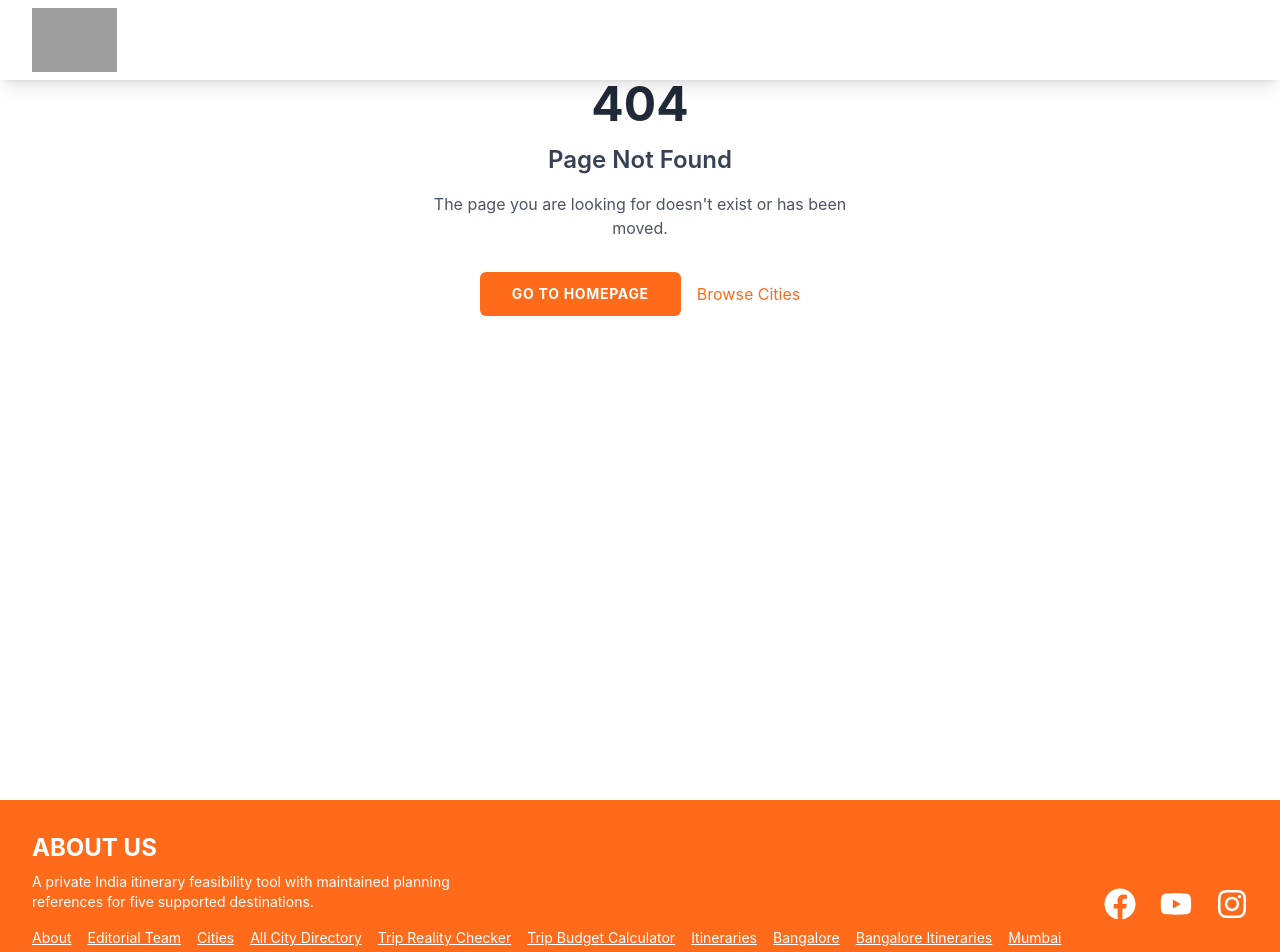
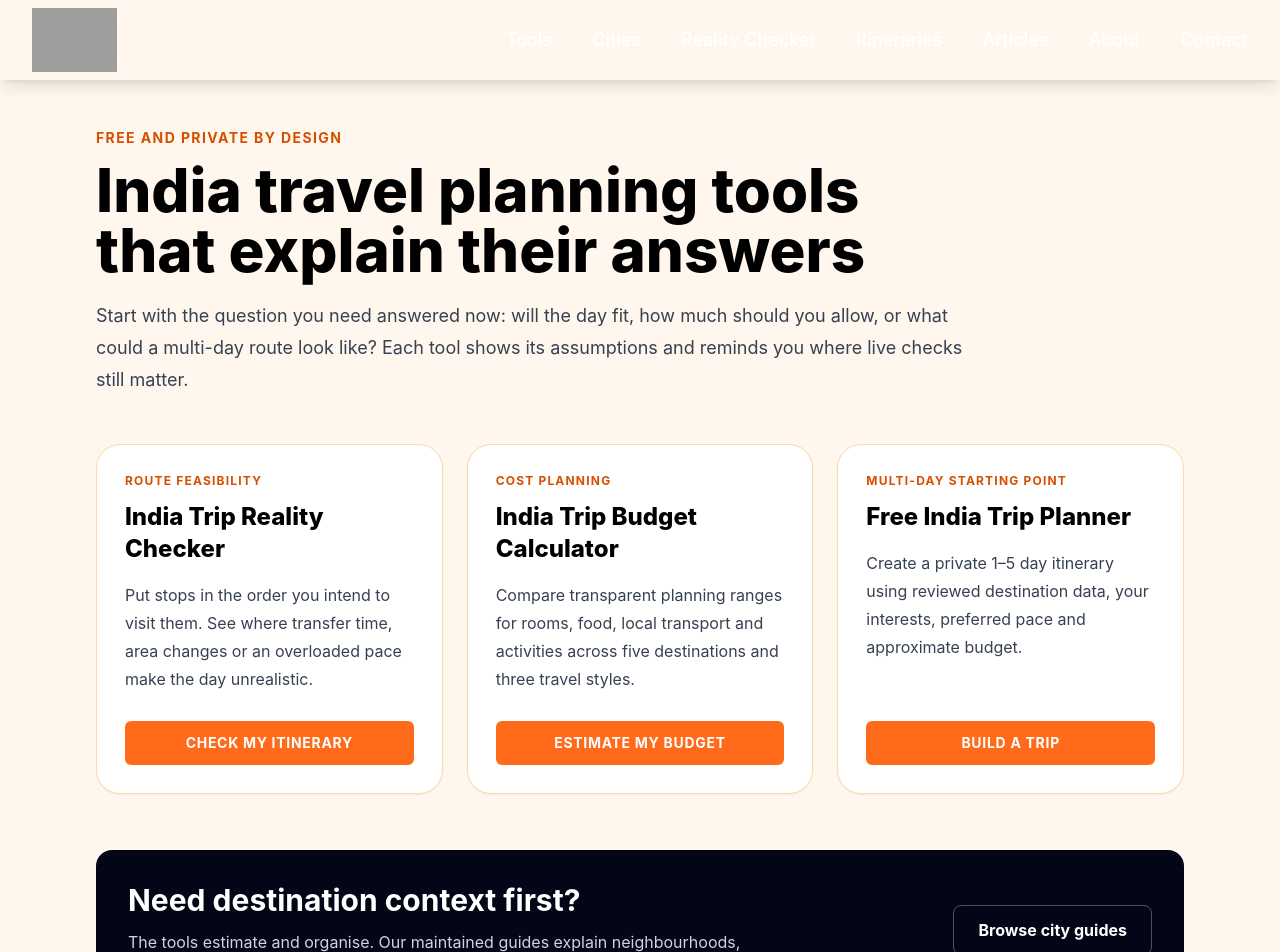
Before and after one commit to explorethecity3/etc, a Next.js app: page /travel-tools in a window 1280 px wide. Before the commit this address had no page. Shown: the top 952 px of the page. Built offline with nearby package versions, Linux system fonts and the light colour scheme; grey boxes are pictures that could not be loaded; a web font is replaced by a local one.

Commit message:
Add travel tools hub and improve tool discovery

```diff
--- a/app/sitemap.js
+++ b/app/sitemap.js
@@ -61,6 +61,18 @@ export default function sitemap() {
       lastModified: SITE_UPDATED,
       changeFrequency: 'weekly',
       priority: 1.0,
+    },
+    {
+      url: `${baseUrl}/travel-tools`,
+      lastModified: new Date('2026-10-30'),
+      changeFrequency: 'monthly',
+      priority: 1.0,
+    },
+    {
+      url: `${baseUrl}/trip-planner`,
+      lastModified: SITE_UPDATED,
+      changeFrequency: 'monthly',
+      priority: 0.9,
     },
     {
       url: `${baseUrl}/itineraries`,
--- /dev/null
+++ b/app/travel-tools/page.js
@@ -0,0 +1,73 @@
+import Link from 'next/link'
+
+const TOOLS = [
+  {
+    href: '/trip-checker',
+    eyebrow: 'Route feasibility',
+    title: 'India Trip Reality Checker',
+    description: 'Put stops in the order you intend to visit them. See where transfer time, area changes or an overloaded pace make the day unrealistic.',
+    action: 'Check my itinerary',
+  },
+  {
+    href: '/india-trip-budget-calculator',
+    eyebrow: 'Cost planning',
+    title: 'India Trip Budget Calculator',
+    description: 'Compare transparent planning ranges for rooms, food, local transport and activities across five destinations and three travel styles.',
+    action: 'Estimate my budget',
+  },
+  {
+    href: '/trip-planner',
+    eyebrow: 'Multi-day starting point',
+    title: 'Free India Trip Planner',
+    description: 'Create a private 1–5 day itinerary using reviewed destination data, your interests, preferred pace and approximate budget.',
+    action: 'Build a trip',
+  },
+]
+
+export const metadata = {
+  title: 'Free India Travel Planning Tools | Explore The City',
+  description: 'Use free India travel tools to test itinerary timing, estimate a city-trip budget and build a private multi-day starting plan.',
+  alternates: { canonical: 'https://www.explorethecity.in/travel-tools' },
+  openGraph: {
+    title: 'Free India Travel Planning Tools',
+    description: 'Check route feasibility, estimate costs and build a practical multi-day India itinerary.',
+    url: 'https://www.explorethecity.in/travel-tools',
+  },
+}
+
+export default function TravelToolsPage() {
+  const itemList = {
+    '@context': 'https://schema.org',
+    '@type': 'ItemList',
+    name: 'Explore The City travel tools',
+    itemListElement: TOOLS.map((tool, index) => ({
+      '@type': 'ListItem',
+      position: index + 1,
+      name: tool.title,
+      url: `https://www.explorethecity.in${tool.href}`,
+    })),
+  }
+
+  return <main className="min-h-screen bg-orange-50 pt-32 pb-20">
+    <script type="application/ld+json" dangerouslySetInnerHTML={{ __html: JSON.stringify(itemList) }} />
+    <div className="container-custom max-w-6xl">
+      <header className="max-w-4xl">
+        <p className="text-sm font-bold uppercase tracking-widest text-orange-700">Free and private by design</p>
+        <h1 className="mt-3 text-4xl font-extrabold md:text-6xl">India travel planning tools that explain their answers</h1>
+        <p className="mt-5 text-lg leading-8 text-gray-700">Start with the question you need answered now: will the day fit, how much should you allow, or what could a multi-day route look like? Each tool shows its assumptions and reminds you where live checks still matter.</p>
+      </header>
+      <section className="mt-12 grid gap-6 lg:grid-cols-3">
+        {TOOLS.map((tool) => <article key={tool.href} className="flex flex-col rounded-3xl border border-orange-200 bg-white p-7 shadow-sm">
+          <p className="text-xs font-bold uppercase tracking-widest text-orange-700">{tool.eyebrow}</p>
+          <h2 className="mt-3 text-2xl font-extrabold">{tool.title}</h2>
+          <p className="mt-4 flex-1 leading-7 text-gray-700">{tool.description}</p>
+          <Link href={tool.href} className="btn-primary mt-7 text-center">{tool.action}</Link>
+        </article>)}
+      </section>
+      <section className="mt-14 rounded-2xl bg-slate-950 p-8 text-white md:flex md:items-center md:justify-between md:gap-8">
+        <div><h2 className="text-3xl font-bold">Need destination context first?</h2><p className="mt-3 max-w-2xl text-gray-300">The tools estimate and organise. Our maintained guides explain neighbourhoods, seasons, food, transport and the trade-offs behind a practical route.</p></div>
+        <Link href="/cities" className="mt-6 inline-block shrink-0 rounded-lg border border-white/30 px-6 py-3 font-bold hover:bg-white/10 md:mt-0">Browse city guides</Link>
+      </section>
+    </div>
+  </main>
+}
--- a/components/Footer.js
+++ b/components/Footer.js
@@ -29,6 +29,9 @@ export default function Footer() {
               </Link>
               <Link href="/trip-checker" className="text-white hover:text-gray-200 underline">
                 Trip Reality Checker
+              </Link>
+              <Link href="/travel-tools" className="text-white hover:text-gray-200 underline">
+                All Travel Tools
               </Link>
               <Link href="/india-trip-budget-calculator" className="text-white hover:text-gray-200 underline">
                 Trip Budget Calculator
--- a/components/Navbar.js
+++ b/components/Navbar.js
@@ -40,8 +40,8 @@ export default function Navbar() {
 
           {/* Desktop Menu */}
           <div className="hidden md:flex items-center space-x-10">
-            <Link href="/" className="text-white hover:text-gray-200 transition-colors font-medium text-lg">
-              Home
+            <Link href="/travel-tools" className="text-white hover:text-gray-200 transition-colors font-medium text-lg">
+              Tools
             </Link>
             <Link href="/cities" className="text-white hover:text-gray-200 transition-colors font-medium text-lg">
               Cities
@@ -99,6 +99,13 @@ export default function Navbar() {
               Reality Checker
             </Link>
             <Link
+              href="/travel-tools"
+              className="block py-3 text-white hover:text-gray-200 transition-colors font-medium"
+              onClick={() => setIsOpen(false)}
+            >
+              Travel Tools
+            </Link>
+            <Link
               href="/itineraries"
               className="block py-3 text-white hover:text-gray-200 transition-colors font-medium"
               onClick={() => setIsOpen(false)}
```
Also changed, not shown: app/page.js.
